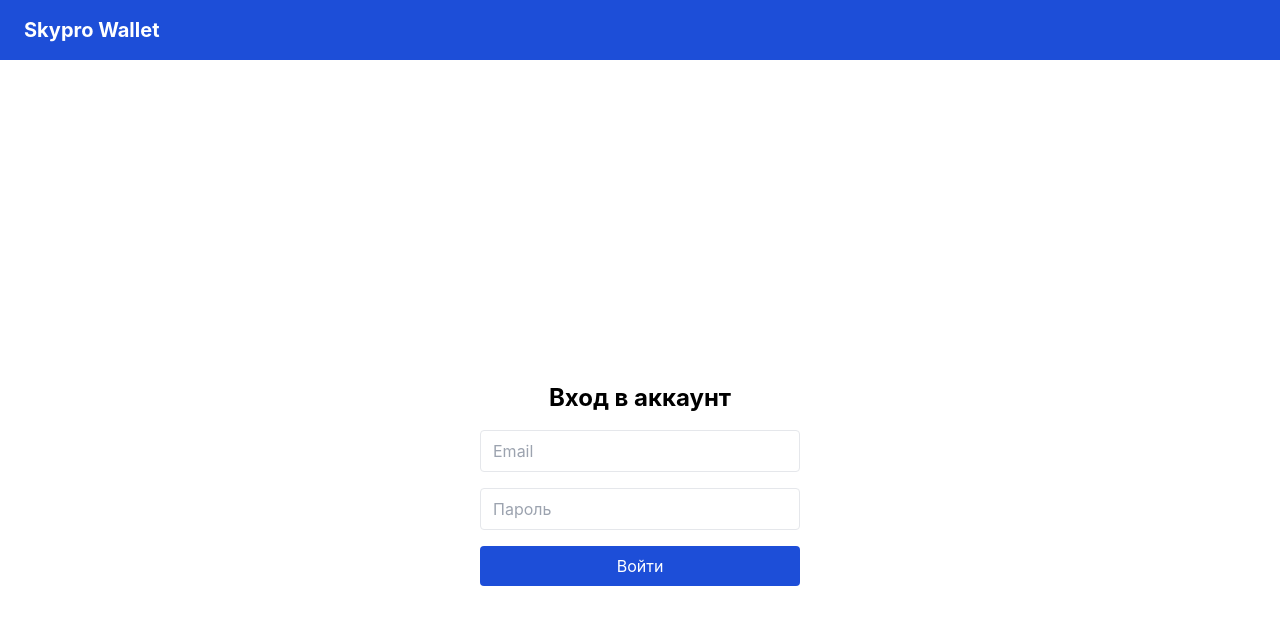
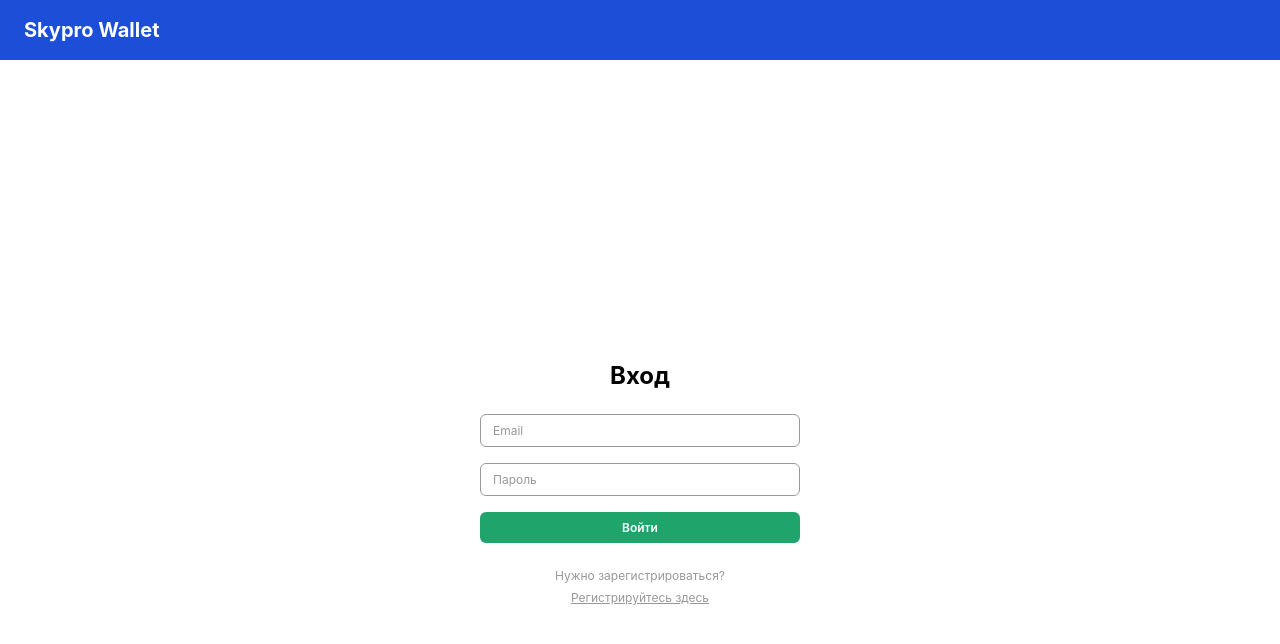
Before and after one commit to Borbos0/SkyproWallet, a React (Create React App) app: page /login in a window 1280 px wide. Shown: the top 644 px of the page. Built offline with nearby package versions, Linux system fonts and the light colour scheme.

Commit message:
Сделал стилизацию, добавил предупреждение о неверных данных, в аккаунт пока не входит.

```diff
--- a/src/App.jsx
+++ b/src/App.jsx
@@ -6,7 +6,7 @@ import ExpensesPage from './pages/ExpensesPage';
 import AnalyticsPage from './pages/AnalyticsPage';
 
 function App() {
-  const isAuth = false;
+  const isAuth = true;
 
   return (
     <BrowserRouter>
--- a/src/components/Login/Login.jsx
+++ b/src/components/Login/Login.jsx
@@ -1,11 +1,118 @@
-const Login = () => (
-    <form className="flex flex-col gap-4 w-full max-w-xs">
-      <input className="border rounded px-3 py-2" type="email" placeholder="Email" />
-      <input className="border rounded px-3 py-2" type="password" placeholder="Пароль" />
-      <button className="bg-blue-700 text-white py-2 px-4 rounded hover:bg-blue-800" type="submit">
+import { useState } from 'react';
+import { useNavigate } from 'react-router-dom';
+
+const Login = () => {
+  const [email, setEmail]       = useState('');
+  const [password, setPassword] = useState('');
+  const [error, setError]       = useState(false);
+  const navigate                 = useNavigate();
+
+  // Читаем сохранённого пользователя из localStorage
+  const savedUser = (() => {
+    try {
+      return JSON.parse(localStorage.getItem('user'));
+    } catch {
+      return null;
+    }
+  })();
+
+  const handleSubmit = (e) => {
+    e.preventDefault();
+
+    // Если в хранилище нет юзера или данные не совпали — ошибка
+    if (
+      !savedUser ||
+      email !== savedUser.email ||
+      password !== savedUser.password
+    ) {
+      setError(true);
+      return;
+    }
+
+    // Всё ок — переходим на /expenses
+    setError(false);
+    navigate('/expenses');
+  };
+
+  const handleInput = (setter) => (e) => {
+    setter(e.target.value);
+    if (error) setError(false);  // сбрасываем ошибку при изменении
+  };
+
+  const baseClasses = `
+    box-border
+    rounded-[6px]
+    text-[12px] leading-[15px] tracking-[0px] text-left font-montserrat
+    px-3 py-2
+    w-full
+  `;
+  const normalBorder = `border-[0.5px] border-[#999999] placeholder-[#999999] text-black`;
+  const errorBorder  = `bg-red-100 border-[1px] border-red-600 text-red-600`;
+
+  return (
+    <form
+      onSubmit={handleSubmit}
+      noValidate
+      className="flex flex-col gap-4 w-full max-w-xs"
+    >
+      <div className="relative w-full">
+        <input
+          type="email"
+          placeholder="Email"
+          value={email}
+          onChange={handleInput(setEmail)}
+          className={`
+            ${baseClasses}
+            ${error ? errorBorder : normalBorder}
+          `}
+        />
+        {error && (
+          <span className="absolute right-2 top-1/2 transform -translate-y-1/2 text-red-600">*</span>
+        )}
+      </div>
+
+      <div className="relative w-full">
+        <input
+          type="password"
+          placeholder="Пароль"
+          value={password}
+          onChange={handleInput(setPassword)}
+          className={`
+            ${baseClasses}
+            ${error ? errorBorder : normalBorder}
+          `}
+        />
+        {error && (
+          <span className="absolute right-2 top-1/2 transform -translate-y-1/2 text-red-600">*</span>
+        )}
+      </div>
+
+      {error && (
+        <p className="text-red-600 text-[12px] font-montserrat">
+          Упс! Введенные вами данные некорректны. Введите данные корректно и повторите попытку.
+        </p>
+      )}
+
+      <button
+        type="submit"
+        disabled={error}
+        className={`
+          rounded-[6px]
+          ${error ? 'bg-gray-400 cursor-not-allowed' : 'bg-[#1FA46C]'}
+          text-white
+          text-[12px]
+          font-semibold
+          leading-[15px]
+          tracking-[0px]
+          text-center
+          font-montserrat
+          py-2
+        `}
+      >
         Войти
       </button>
     </form>
   );
+};
 
-  export default Login;
+export default Login;
--- a/src/pages/LoginPage.jsx
+++ b/src/pages/LoginPage.jsx
@@ -1,14 +1,62 @@
 import Header from '../components/Header/Header';
 import Login from '../components/Login/Login';
+import { Link } from 'react-router-dom';
+import { useEffect } from 'react';
 
-const LoginPage = () => (
+const LoginPage = () => {
+  useEffect(() => {
+
+    localStorage.setItem(
+      'user',
+      JSON.stringify({ email: 'your@mail.com', password: 'yourPassword' })
+    );
+  }, []);
+
+  return (
     <div>
       <Header />
       <main className="flex flex-col items-center justify-center min-h-screen">
-      <h2 className="text-2xl font-bold mb-4">Вход в аккаунт</h2>
+        <h2 className="
+          text-black
+          font-bold
+          text-[24px]
+          leading-[29px]
+          tracking-[0px]
+          text-center
+          font-montserrat
+          pb-[24px]">Вход
+        </h2>
         <Login />
+        <h3 className="
+          text-[#999999]
+          font-normal
+          text-[12px]
+          leading-[150%]
+          tracking-[0px]
+          text-center
+          font-montserrat
+          pb-[4px]
+          pt-[24px]">
+          Нужно зарегистрироваться?
+        </h3>
+        <Link to="/register">
+          <p className="
+            text-[#999999]
+            font-normal
+            text-[12px]
+            leading-[150%]
+            tracking-[0px]
+            text-center
+            font-montserrat
+            underline
+            cursor-pointer
+          ">
+            Регистрируйтесь здесь
+          </p>
+        </Link>
       </main>
     </div>
   );
+};
 
 export default LoginPage;
```
Lines whose indentation alone changed are shown as unchanged.
